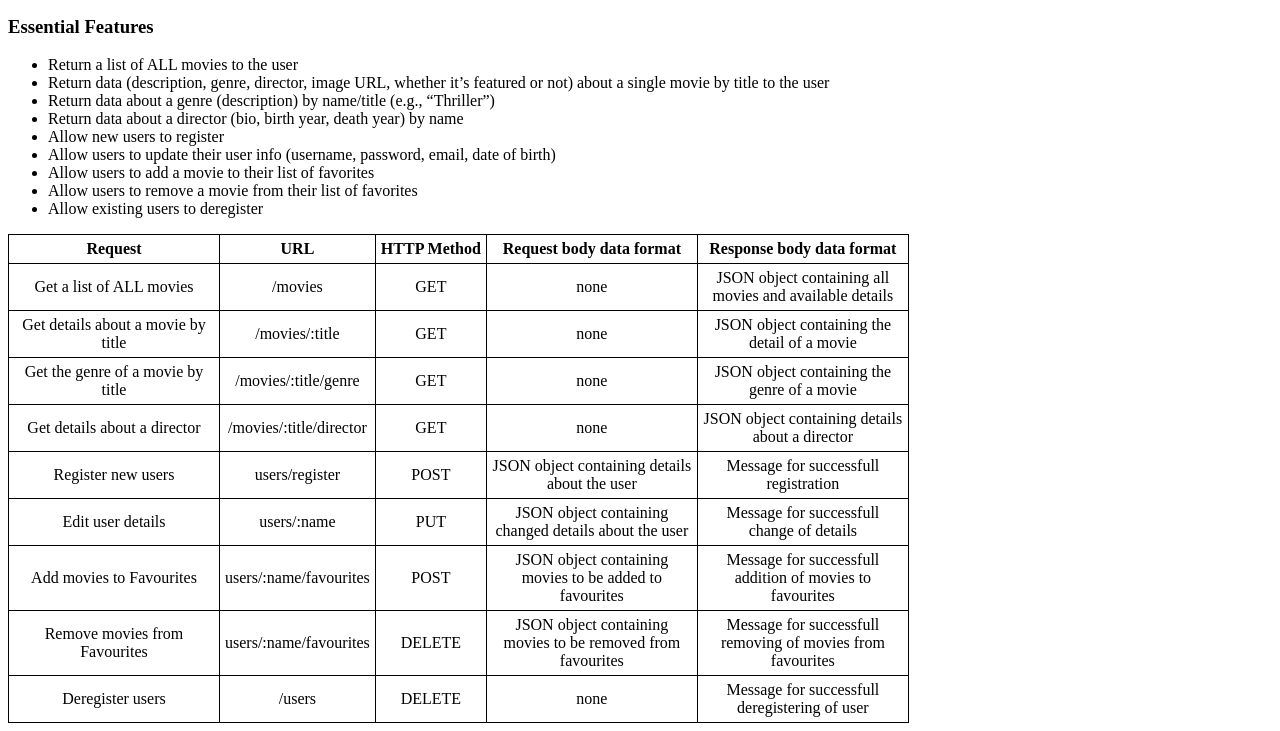
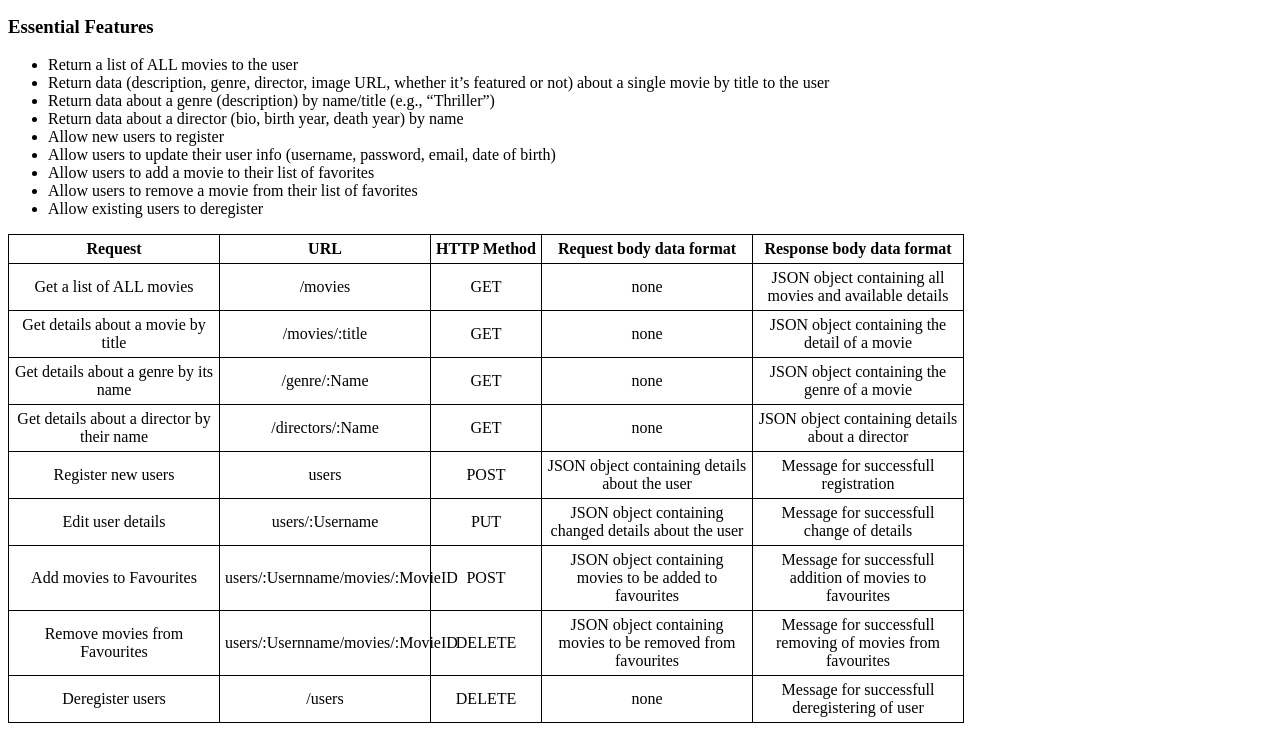
Before and after one commit to martink21/myFlix, a website: page public/documentation.html in a window 1280 px wide. Shown: the part 119-850 px from the top of the page. Drawn offline with Linux system fonts and the light colour scheme.

Commit message:
Edited endpoints

```diff
--- a/public/documentation.html
+++ b/public/documentation.html
@@ -23,11 +23,11 @@
             single movie by title to the user</li>
         <li>Return data about a genre (description) by name/title (e.g., “Thriller”)</li>
         <li>Return data about a director (bio, birth year, death year) by name</li>
-        <li> Allow new users to register</li>
+        <li>Allow new users to register</li>
         <li>Allow users to update their user info (username, password, email, date of birth)</li>
         <li>Allow users to add a movie to their list of favorites</li>
-        <li> Allow users to remove a movie from their list of favorites</li>
-        <li> Allow existing users to deregister</li>
+        <li>Allow users to remove a movie from their list of favorites</li>
+        <li>Allow existing users to deregister</li>
     </ul>
 
     <table>
@@ -56,43 +56,43 @@
                 <td>JSON object containing the detail of a movie</td>
             </tr>
             <tr>
-                <td>Get the genre of a movie by title</td>
-                <td>/movies/:title/genre</td>
+                <td>Get details about a genre by its name</td>
+                <td>/genre/:Name</td>
                 <td>GET</td>
                 <td>none</td>
                 <td>JSON object containing the genre of a movie</td>
             </tr>
             <tr>
-                <td>Get details about a director</td>
-                <td>/movies/:title/director</td>
+                <td>Get details about a director by their name</td>
+                <td>/directors/:Name</td>
                 <td>GET</td>
                 <td>none</td>
                 <td>JSON object containing details about a director</td>
             </tr>
             <tr>
                 <td>Register new users</td>
-                <td>users/register</td>
+                <td>users</td>
                 <td>POST</td>
                 <td>JSON object containing details about the user</td>
                 <td>Message for successfull registration</td>
             </tr>
             <tr>
                 <td>Edit user details</td>
-                <td>users/:name</td>
+                <td>users/:Username</td>
                 <td>PUT</td>
                 <td>JSON object containing changed details about the user</td>
                 <td>Message for successfull change of details</td>
             </tr>
             <tr>
                 <td>Add movies to Favourites</td>
-                <td>users/:name/favourites</td>
+                <td>users/:Usernname/movies/:MovieID</td>
                 <td>POST</td>
                 <td>JSON object containing movies to be added to favourites</td>
                 <td>Message for successfull addition of movies to favourites</td>
             </tr>
             <tr>
                 <td>Remove movies from Favourites</td>
-                <td>users/:name/favourites</td>
+                <td>users/:Usernname/movies/:MovieID</td>
                 <td>DELETE</td>
                 <td>JSON object containing movies to be removed from favourites</td>
                 <td>Message for successfull removing of movies from favourites</td>
```
